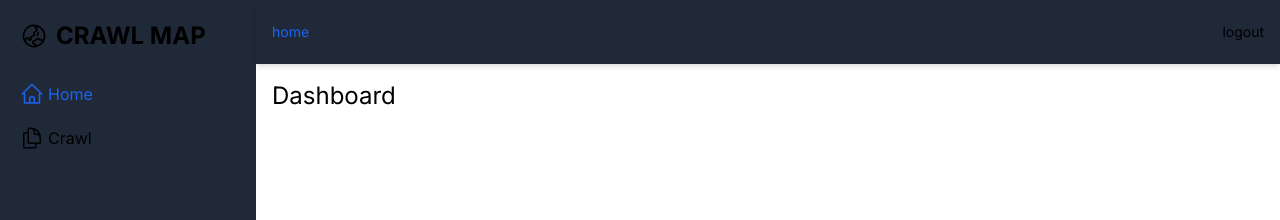
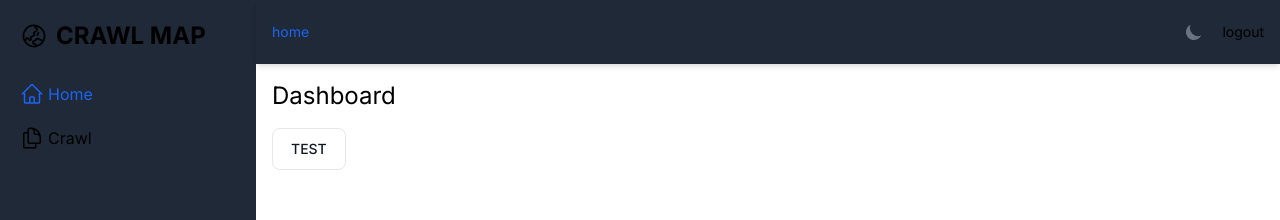
Before and after one commit to mars-tatsuru/crawl_project__frontend, a Next.js app: page /home in a window 1280 px wide. Shown: the top 220 px of the page. Built offline with nearby package versions, Linux system fonts and the light colour scheme.

Commit message:
change dark mode class

```diff
--- a/src/app/(overview)/home/page.tsx
+++ b/src/app/(overview)/home/page.tsx
@@ -1,9 +1,11 @@
 import { Suspense } from "react";
+import { Button } from "flowbite-react";
 
 export default async function Page() {
   return (
     <main>
       <h1 className={"mb-4 text-xl md:text-2xl"}>Dashboard</h1>
+      <Button color="gray">TEST</Button>
     </main>
   );
 }
--- a/src/app/layout.tsx
+++ b/src/app/layout.tsx
@@ -1,7 +1,6 @@
 import type { Metadata } from "next";
 import { Inter } from "next/font/google";
 import "@/styles/globals.scss";
-import { ThemeModeScript } from "flowbite-react";
 
 const inter = Inter({ subsets: ["latin"] });
 
@@ -16,10 +15,7 @@ export default function RootLayout({
   children: React.ReactNode;
 }>) {
   return (
-    <html lang="en">
-      {/* <head>
-        <ThemeModeScript />
-      </head> */}
+    <html>
       <body className={inter.className}>{children}</body>
     </html>
   );
--- a/src/components/Layout/Header.tsx
+++ b/src/components/Layout/Header.tsx
@@ -10,9 +10,9 @@ export default function Header() {
   return (
     <header className="flex h-16 w-full items-center justify-between bg-gray-800  px-4 shadow-md">
       <BreadCrumb path={pathname} />
-      {/* <Flowbite>
+      <Flowbite>
         <DarkThemeToggle className="mr-2" />
-      </Flowbite> */}
+      </Flowbite>
       <Link href="/" className=" inline-block h-auto text-sm">
         logout
       </Link>
--- a/src/components/Layout/NavLinks.tsx
+++ b/src/components/Layout/NavLinks.tsx
@@ -16,7 +16,6 @@ const links = [
 
 export default function NavLinks() {
   const pathname = usePathname();
-  console.log(pathname);
 
   return (
     <>
--- a/tailwind.config.js
+++ b/tailwind.config.js
@@ -1,9 +1,9 @@
 // https://flowbite-react.com/docs/components/accordion
-/** @type {import('tailwindcss').Config} */
 import flowbite from "flowbite-react/tailwind";
 
+/** @type {import('tailwindcss').Config} */
 module.exports = {
-  darkMode: "media", // or 'media' or 'class'
+  darkMode: "class", // or 'media' or 'class'
   content: [
     "./app/**/*.{js,ts,jsx,tsx,mdx}",
     "./pages/**/*.{js,ts,jsx,tsx,mdx}",
```
